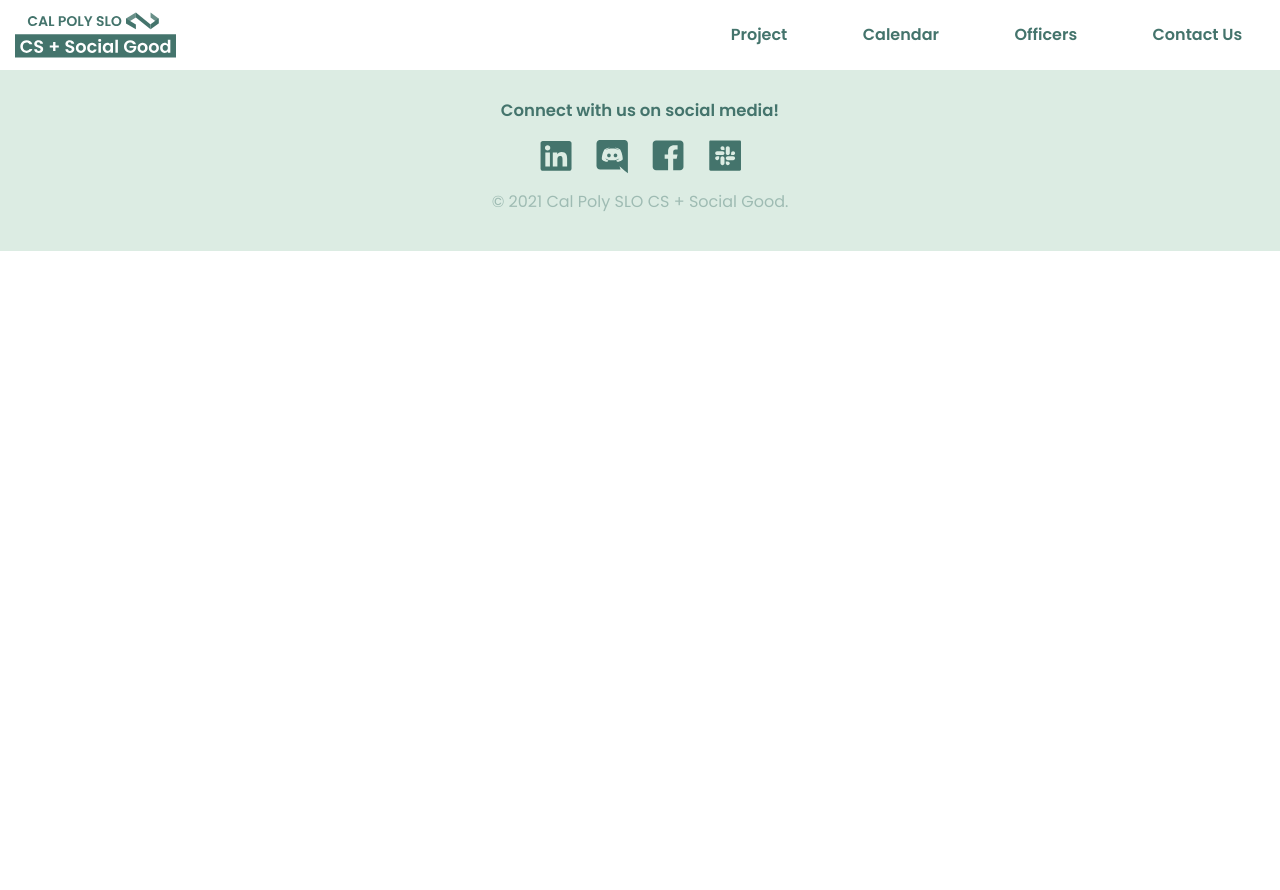
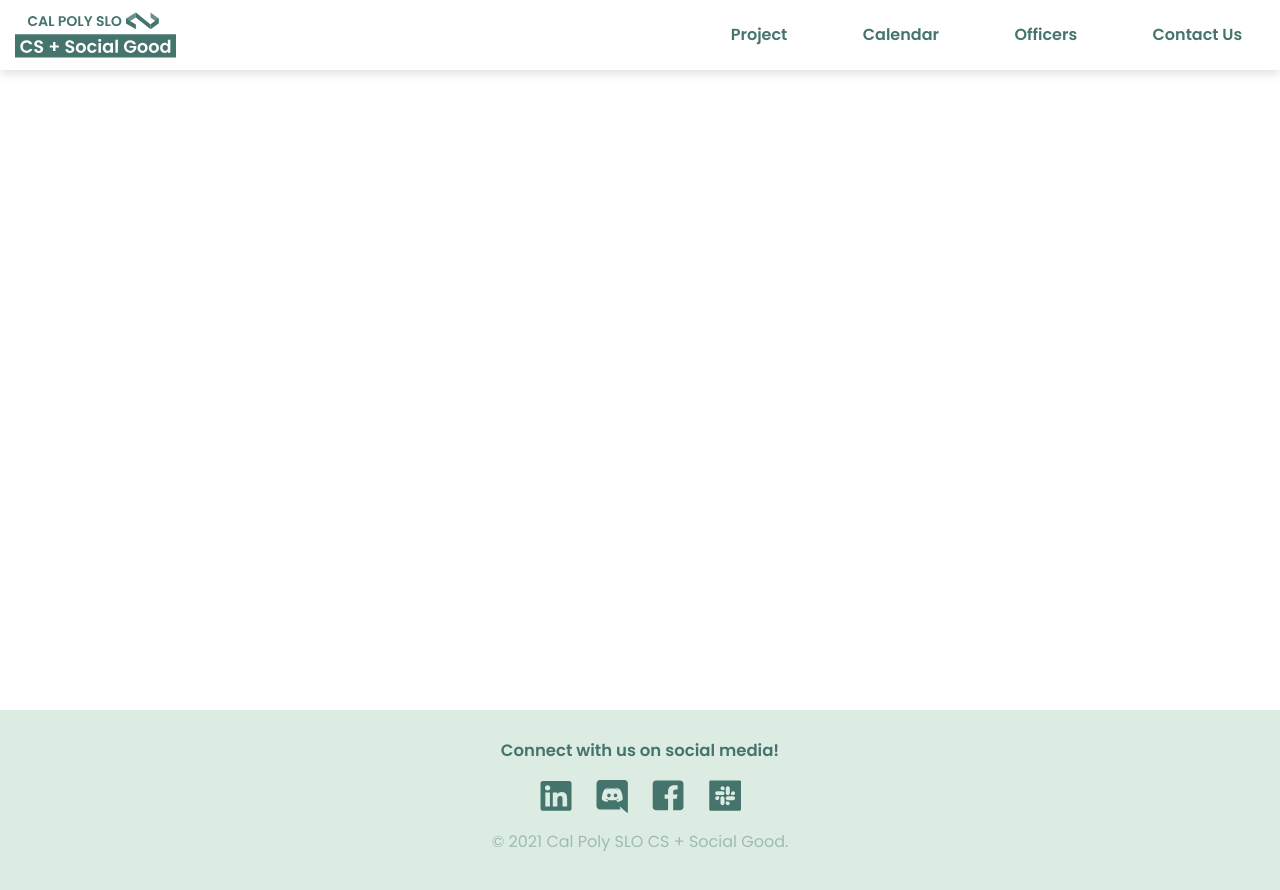
Before and after one commit to CS-Social-Good-CalPoly/club-website, a React (Create React App) app: page /Contact in a window 1280 px wide. Before the commit the page ends 800 px from the top, so only its background shows below. Built offline with nearby package versions, Linux system fonts and the light colour scheme.

Commit message:
Added a min-height to Footer.css. Maintained sticky footer across all pages.

```diff
--- a/src/App.css
+++ b/src/App.css
@@ -2,3 +2,7 @@
   font-family: 'Poppins';
   text-align: center;
 }
+
+.App-Main-Content {
+  min-height: calc(100vh - 20vh);
+}
--- a/src/App.js
+++ b/src/App.js
@@ -14,6 +14,7 @@ function App() {
         <Router>
             <div className="App">
                 <Nav/>
+                <div className="App-Main-Content">
                     <Switch>
                         <Route exact path="/" component={WhatWeDo}/>
                         <Route exact path="/Officers" component={Officers}/>
@@ -21,6 +22,7 @@ function App() {
                         <Route exact path="/Projects" component={Projects}/>
                         <Route exact path="/Contact" component={Contact}/>
                     </Switch>
+                </div>
                 <Footer/>
             </div>
         </Router>
--- a/src/assets/SharedAssets/Footer.css
+++ b/src/assets/SharedAssets/Footer.css
@@ -16,7 +16,7 @@
 
 .footer-container {
     padding: 1.3em;
-    height: 100%;
+    min-height: 20vh;
     background-color: var(--light-green);
 }
 
```
Lines whose indentation alone changed are shown as unchanged.
